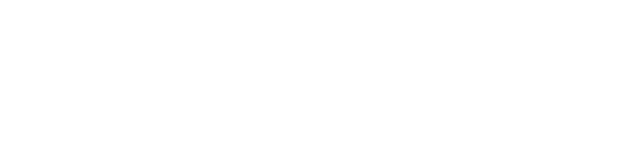
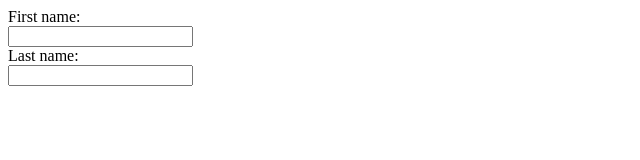
Before and after one commit to S100000/Forms-HTML, a plain HTML site: page Index.html in a window 1280 px wide. Shown: the whole page, without its empty margins (0-640 px from the left). Drawn offline with Linux system fonts and the light colour scheme.

Commit message:
Input text, name and last name

```diff
--- a/Index.html
+++ b/Index.html
@@ -6,6 +6,11 @@
     <title>Document</title>
 </head>
 <body>
-
+    <form action="https://www.w3schools.com/action_page.php">
+        <label for="fname">First name:</label><br>
+        <input type="text" id="fname" name="fname"><br>
+        <label for="lname">Last name:</label><br>
+        <input type="text" id="lname" name="lname"><br>
+    </form>
 </body>
 </html>
```
